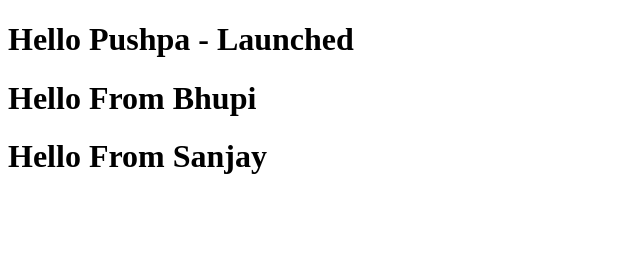
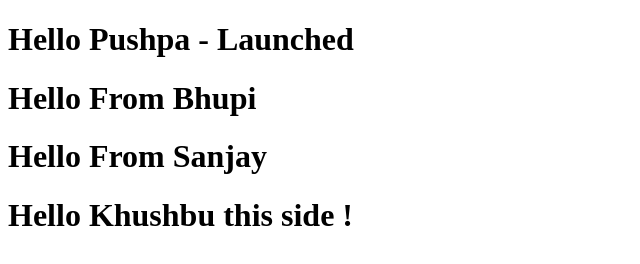
Before and after one commit to bhupi080/Demo, a plain HTML site: page index.html in a window 1280 px wide. Shown: the whole page, without its empty margins (0-640 px from the left). Drawn offline with Linux system fonts and the light colour scheme.

Commit message:
code updated by khushbu

```diff
--- a/index.html
+++ b/index.html
@@ -5,5 +5,6 @@
 <h1>Hello Pushpa - Launched </h1>
 <h1>Hello From Bhupi </h1>
 <h1>Hello From Sanjay </h1>
+<h1> Hello Khushbu this side !</h1>
 </body>
 </html>
```
